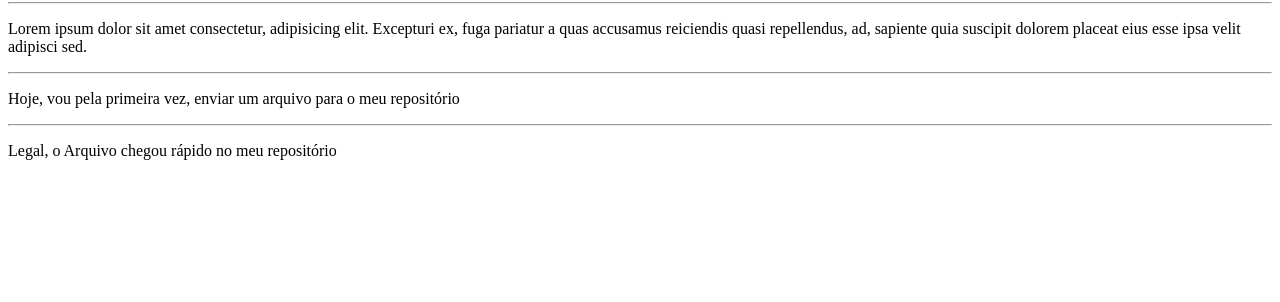
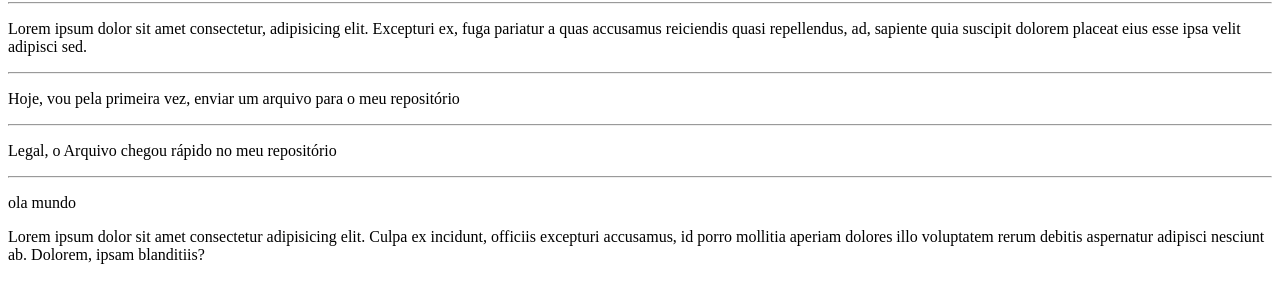
Before and after one commit to 0101AlexandreLopes/Aprendendo, a plain HTML site: page Site Exemplo/index.html in a window 1280 px wide. Shown: the part 78-380 px from the top of the page. Drawn offline with Linux system fonts and the light colour scheme.

Commit message:
comitea
não sei

```diff
--- a/Site Exemplo/index.html
+++ b/Site Exemplo/index.html
@@ -18,5 +18,7 @@
 </p>
 <hr>
 <p>Legal, o Arquivo chegou rápido no meu repositório</p>
-
+<hr>
+<p>ola mundo</p>
+<p>Lorem ipsum dolor sit amet consectetur adipisicing elit. Culpa ex incidunt, officiis excepturi accusamus, id porro mollitia aperiam dolores illo voluptatem rerum debitis aspernatur adipisci nesciunt ab. Dolorem, ipsam blanditiis?</p>
 </html>
```
Also changed, not shown: 2 other files.
